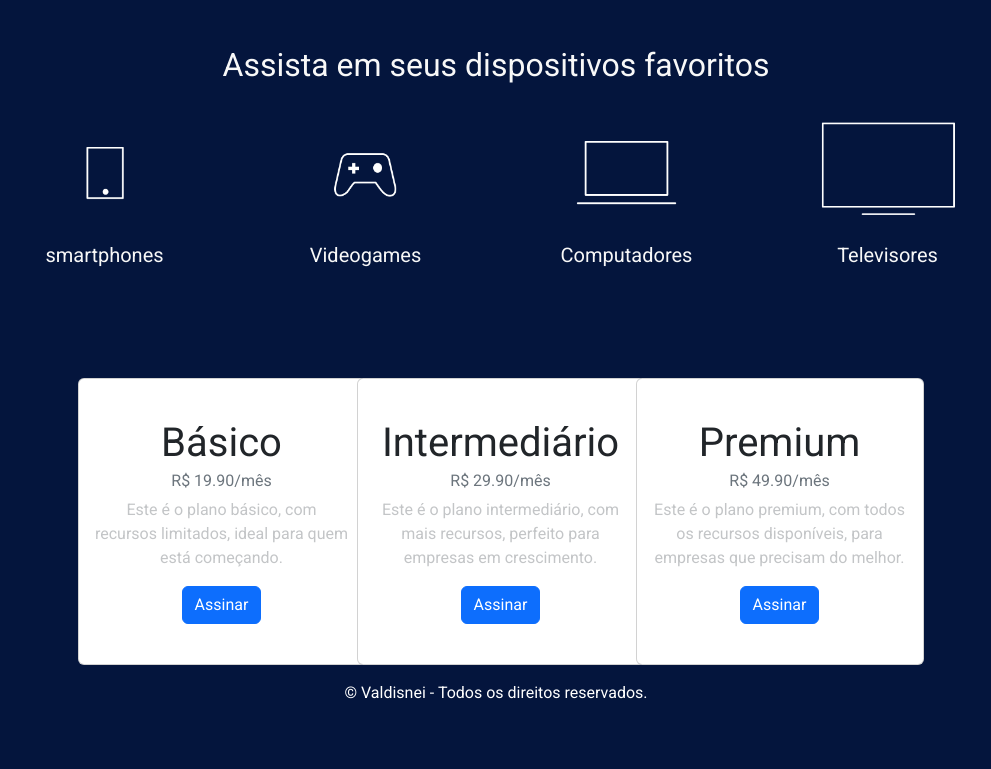
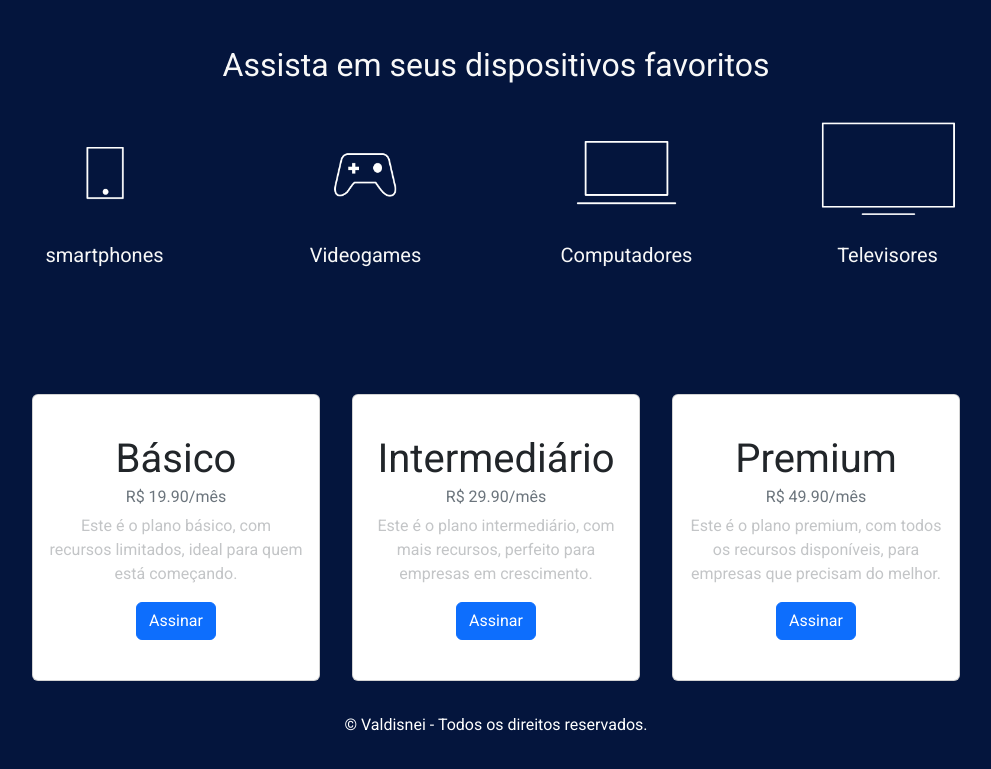
Before and after one commit to GabrielPiovesani/ProjetoM4, a React (Vite) app in the folder Front/: page / in a window 1280 px wide. Shown: the part 614-1383 px from the top of the page, without its empty margins (144-1135 px from the left). Before the commit the page ends 1351 px from the top, so only its background shows below. Built offline with nearby package versions, Linux system fonts and the light colour scheme.

Commit message:
ajustei a margem nos cards das assinaturas

```diff
--- a/Front/src/components/TabelaDePrecos/Tabela.jsx
+++ b/Front/src/components/TabelaDePrecos/Tabela.jsx
@@ -6,7 +6,7 @@ function Tabela() {
     return (
         <Container>
         <div className="d-flex justify-content-center">
-        <div className="col-md-3">
+        <div className="m-3">
           <Card style={{ width: "18rem" }}>
             <Card.Body className="text-center my-4">
               <Card.Title className="display-6">Básico</Card.Title>
@@ -18,7 +18,7 @@ function Tabela() {
             </Card.Body>
           </Card>
         </div>
-        <div className="col-md-3">
+        <div className="m-3">
           <Card style={{ width: "18rem" }}>
             <Card.Body className="text-center my-4">
               <Card.Title className="display-6"> Intermediário</Card.Title>
@@ -30,7 +30,7 @@ function Tabela() {
             </Card.Body>
           </Card>
         </div>
-        <div className="col-md-3">
+        <div className="m-3">
           <Card style={{ width: "18rem" }}>
             <Card.Body className="text-center my-4">
               <Card.Title className="display-6"> Premium</Card.Title>
```
